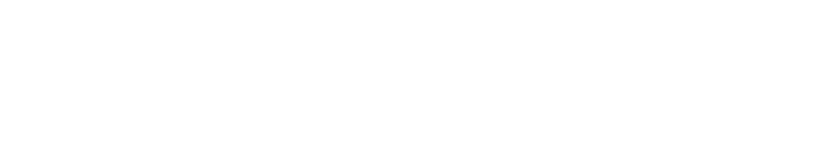
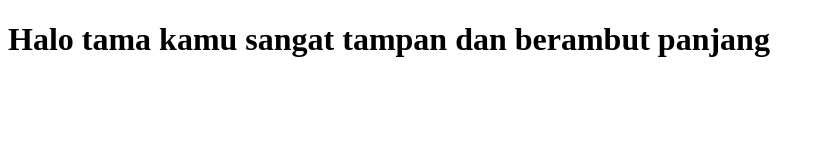
Before and after one commit to Dapaaaaaa/Praktikum-Pemrograman-Web, a plain HTML site: page index.html in a window 1280 px wide. Shown: the whole page, without its empty margins (0-825 px from the left). Drawn offline with Linux system fonts and the light colour scheme.

Commit message:
Testing update

```diff
--- a/index.html
+++ b/index.html
@@ -6,6 +6,6 @@
     <title>POS Burger</title>
 </head>
 <body>
-
+    <h1>Halo tama kamu sangat tampan dan berambut panjang</h1>
 </body>
 </html>
```
